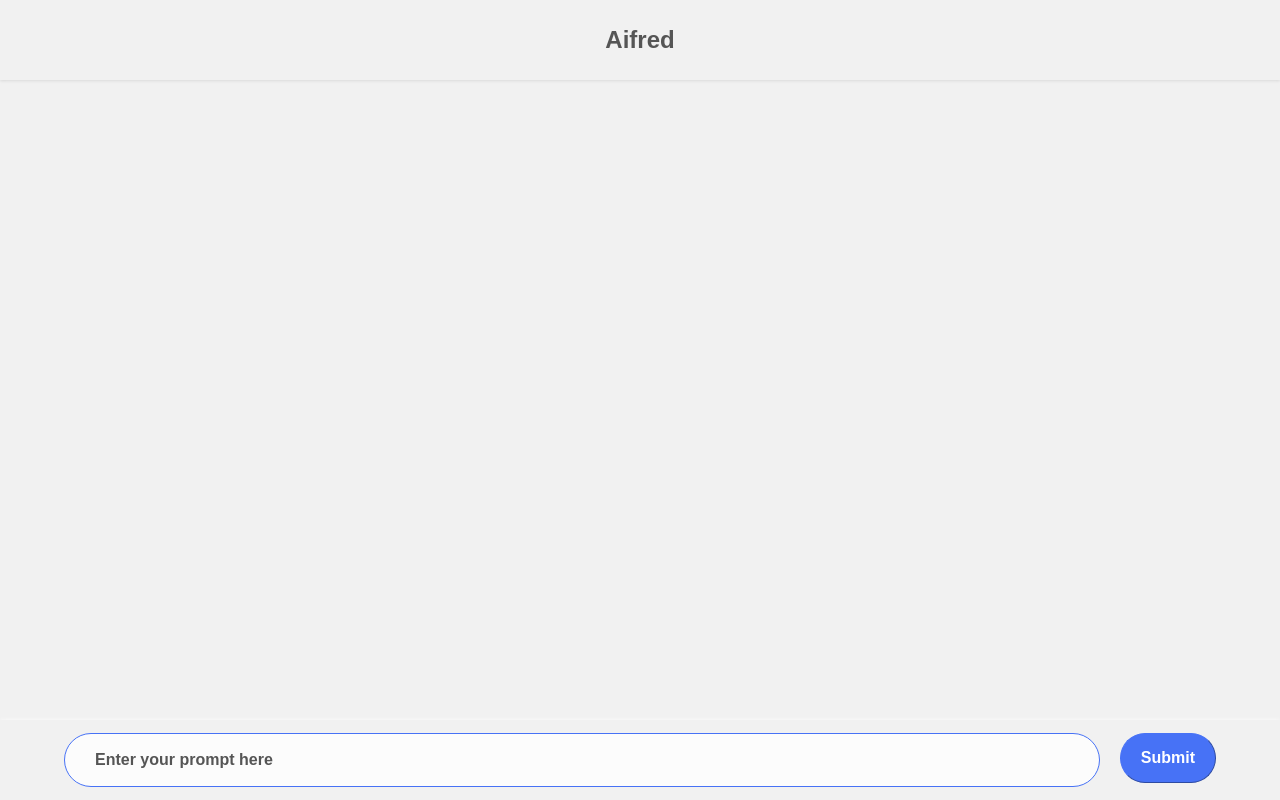
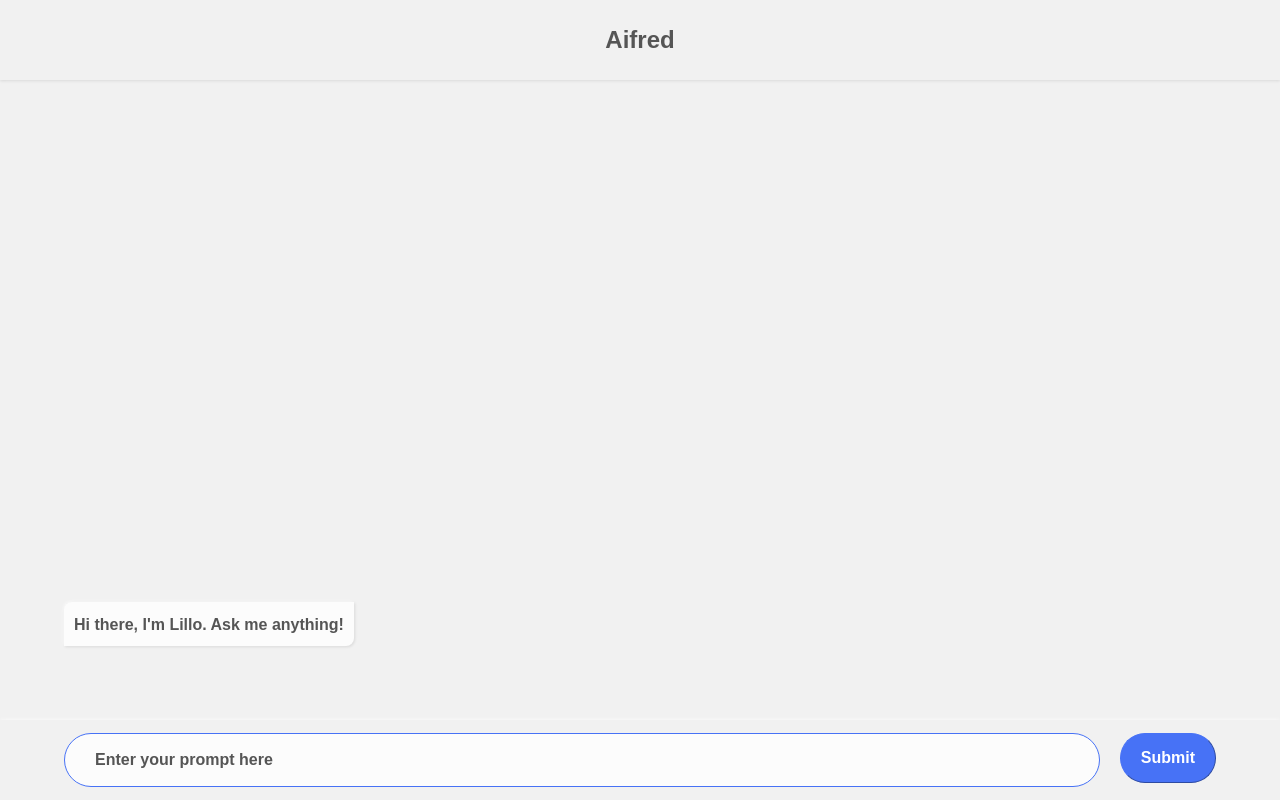
Before and after one commit to ChatBSV/app, a Next.js app: page / in a window 1280 px wide. Built offline with nearby package versions, Linux system fonts and the light colour scheme.

Commit message:
Alfred 0.1.1

```diff
--- a/components/ChatBody.js
+++ b/components/ChatBody.js
@@ -12,6 +12,12 @@ function ChatBody({ chat, isLoading, isError }) {
 
   return (
     <div id="chat-container" className={styles.chatBody}>
+      <ChatMessage
+        message="Hi there, I'm Lillo. Ask me anything!"
+        user={false}
+        className={styles.introMessage}
+      />
+
       {chat.map((message, index) => (
         <ChatMessage
           key={index}
```
